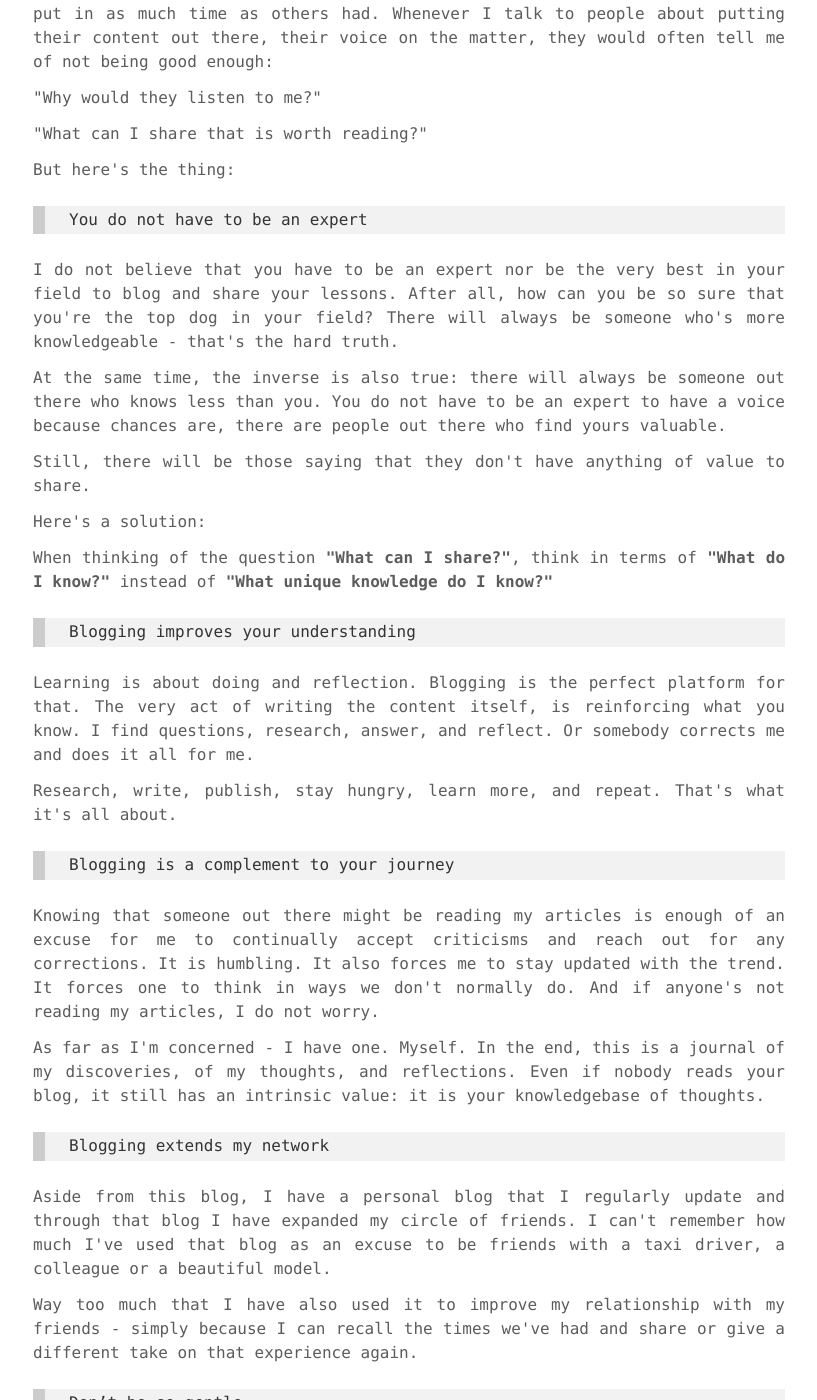
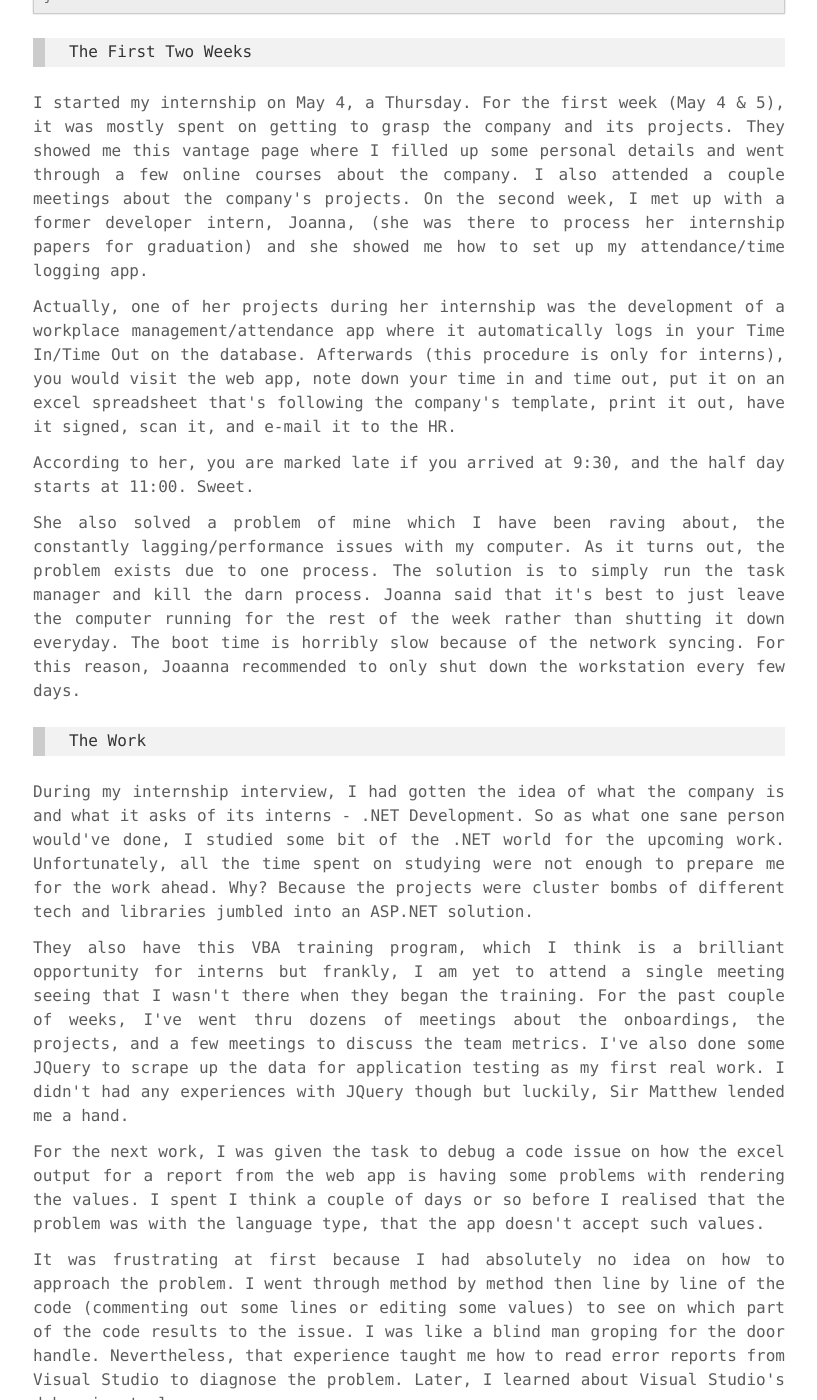
Before and after one commit to jpamata/jpamata.github.io, a Jekyll site: the page built from _posts/2017-9-23-I-Blog-Because-Im.md, in a window 1280 px wide and 1400 px high, scrolled down 341 px. Shown: the whole window, without its empty margins (231-1048 px from the left). Built offline with Jekyll 4.4.1, drawn with Linux system fonts in a browser that asks for light colours; comment, search, counter and statistics services are not loaded; some of the changed text lies outside the part shown.

Commit message:
Update 2017-9-23-I-Blog-Because-Im.md

````diff
--- a/_posts/2017-9-23-I-Blog-Because-Im.md
+++ b/_posts/2017-9-23-I-Blog-Because-Im.md
@@ -1,57 +1,89 @@
 ---
 layout: post
-title:  "I Blog Because I'm..."
+title:  "My first month as a Software Developer Intern"
+description: "That awkward first month."
+keywords: "internship"
 comments: true
-date:   2017-9-23 23:00:00 +1700
-categories: reflection
+date:   2017-9-23 23:09:47 +0700
+categories: journey
+author: john
 ---
-
-# ...not an expert.
-
-<p align="justify">I admit it. I am not an expert and I do not claim to be one. How can I? I'm just an undergrad who hasn't gotten a glimpse yet of the industry; I haven't put in as much time as others had. Whenever I talk to people about putting their content out there, their voice on the matter, they would often tell me of not being good enough:</p>
-
-<p>"Why would they listen to me?"</p>
-
-<p>"What can I share that is worth reading?"</p>
-
-<p>But here's the thing:</p>
 
 
 
-> You do not have to be an expert
+```go
+func main() {
+	fmt.Println("Hello, Internship")
+}
+```
 
-<p align="justify">I do not believe that you have to be an expert nor be the very best in your field to blog and share your lessons. After all, how can you be so sure that you're the top dog in your field? There will always be someone who's more knowledgeable - that's the hard truth.</p>
+> The First Two Weeks
 
-<p align="justify"> At the same time, the inverse is also true: there will always be someone out there who knows less than you. You do not have to be an expert to have a voice because chances are, there are people out there who find yours valuable. </p>
+<p align="justify">I started my internship on May 4, a Thursday. For the first week (May 4 & 5), it was mostly spent on getting to grasp the company and its projects. They showed me this vantage page where I filled up some personal details and went through a few online courses about the company. I also attended a couple meetings about the company's projects. On the second week, I met up with a former developer intern, Joanna, (she was there to process her internship papers for graduation) and she showed me how to set up my attendance/time logging app.</p> <!--more-->
+<p align="justify">Actually, one of her projects during her internship was the development of a workplace management/attendance app where it automatically logs in your Time In/Time Out on the database. Afterwards (this procedure is only for interns), you would visit the web app, note down your time in and time out, put it on an excel spreadsheet that's following the company's template, print it out, have it signed, scan it, and e-mail it to the HR.</p>
 
-<p align="justify">Still, there will be those saying that they don't have anything of value to share. </p>
+<p align="justify">According to her, you are marked late if you arrived at 9:30, and the half day starts at 11:00. Sweet.</p>
 
-<p align="justify">Here's a solution:</p>
+<p align="justify">She also solved a problem of mine which I have been raving about, the constantly lagging/performance issues with my computer. As it turns out, the problem exists due to one process. The solution is to simply run the task manager and kill the darn process. Joanna said that it's best to just leave the computer running for the rest of the week rather than shutting it down everyday. The boot time is horribly slow because of the network syncing. For this reason, Joaanna recommended to only shut down the workstation every few days.</p>
 
-<p align="justify">When thinking of the question <strong>"What can I share?"</strong>, think in terms of <strong>"What do I know?"</strong> instead of <strong>"What unique knowledge do I know?"</strong></p>
+> The Work
 
-> Blogging improves your understanding
+<p align="justify">During my internship interview, I had gotten the idea of what the company is and what it asks of its interns - .NET Development. So as what one sane person would've done, I studied some bit of the .NET world for the upcoming work. Unfortunately, all the time spent on studying were not enough to prepare me for the work ahead. Why? Because the projects were cluster bombs of different tech and libraries jumbled into an ASP.NET solution. </p>
 
-<p align="justify">Learning is about doing and reflection. Blogging is the perfect platform for that. The very act of writing the content itself, is reinforcing what you know. I find questions, research, answer, and reflect. Or somebody corrects me and does it all for me. </p>
+<p align="justify">They also have this VBA training program, which I think is a brilliant opportunity for interns but frankly, I am yet to attend a single meeting seeing that I wasn't there when they began the training. For the past couple of weeks, I've went thru dozens of meetings about the onboardings, the projects, and a few meetings to discuss the team metrics. I've also done some JQuery to scrape up the data for application testing as my first real work. I didn't had any experiences with JQuery though but luckily, Sir Matthew lended me a hand.</p>
 
-<p align="justify">Research, write, publish, stay hungry, learn more, and repeat. That's what it's all about.</p>
+<p align="justify">For the next work, I was given the task to debug a code issue on how the excel output for a report from the web app is having some problems with rendering the values. I spent I think a couple of days or so before I realised that the problem was with the language type, that the app doesn't accept such values.</p>
 
-> Blogging is a complement to your journey
+<p align="justify">It was frustrating at first because I had absolutely no idea on how to approach the problem. I went through method by method then line by line of the code (commenting out some lines or editing some values) to see on which part of the code results to the issue. I was like a blind man groping for the door handle. Nevertheless, that experience taught me how to read error reports from Visual Studio to diagnose the problem. Later, I learned about Visual Studio's debugging tool.</p>
 
-<p align="justify">Knowing that someone out there might be reading my articles is enough of an excuse for me to continually accept criticisms and reach out for any corrections. It is humbling. It also forces me to stay updated with the trend. It forces one to think in ways we don't normally do. And if anyone's not reading my articles, I do not worry. </p>
 
-<p align="justify">As far as I'm concerned - I have one. Myself. In the end, this is a journal of my discoveries, of my thoughts, and reflections. Even if nobody reads your blog, it still has an intrinsic value: it is your knowledgebase of thoughts.</p>
+<p align="justify">Aside from learning the ecosystem of Microsoft, one must also learn AngularJS and JavaScript. This free online course is what I used to grasp the basics of it: <a href="https://www.codeschool.com/courses/shaping-up-with-angularjs">codeschool - AngularJS</a>. This article also helped: <a href="https://toddmotto.com/ultimate-guide-to-learning-angular-js-in-one-day/">Ultimate guide to learning AngularJS in one day</a>. I've always heard that JavaScript would be among the programming language of the future and will be seen everywhere from mobile to desktop - they were not kidding.</p>
 
-> Blogging extends my network
+<p align="justify">The team executes well. They follow the <a href="https://www.atlassian.com/agile">Agile approach to Software Development</a> and they do all the agile ceremonies: tasks are given at the beginning of a sprint (2 weeks long), daily standup meetings to make a quick report of our status, iteration reviews and retros (retrospective/reflection) at the end of a sprint, and sprint plannings.</p>
 
-<p align="justify">Aside from this blog, I have a personal blog that I regularly update and through that blog I have expanded my circle of friends. I can't remember how much I've used that blog as an excuse to be friends with a taxi driver, a colleague or a beautiful model. </p>
+> My Average Day
 
-<p align="justify">Way too much that I have also used it to improve my relationship with my friends - simply because I can recall the times we've had and share or give a different take on that experience again.</p>
+<div align="center"><img src="https://i.imgur.com/hK8Pvfw.png" align="center"></div>
 
-> Don't be so gentle
+<p align = "center"> *AM* </p>
 
-<p align="justify">So whatever mistakes or any foolish piece of writing I publish, don't be so gentle. Tell me I'm wrong, point out my mistakes, and help me learn. Let's learn together.</p>
+**[6:00]** Alarm goes off. Read a book, typically memoirs and self-improvement books.
 
-<p align="justify">That's why I blog, because I'm not an expert - and making a journal of my mistakes and lessons, sharing my failures to others, and learning alongside people about these mistakes will help me get there. </p>
+**[7:00]** Finally Wake Up. Get out of bed, eat breakfast, bath, brush teeth. If I still don't feel like it, I play piano or browse the net.
 
-<p align="justify">So that's why I blog, because I'm not an expert, and I'm doing whatever I can to become one.</p>
+**[8:30]** Arrive at office. Open facebook, ycombinator, reddit, and read up the latest articles on business and tech.
+
+**[9:00]** Start looking at yesterday's work to prepare for a standup report/updates.
+
+**[9:30]** The daily pilgrimage to Mcdonald's. I don't actually need to eat, but that routine serves as my "morning coffee".
+
+**[10:00]** Normally, a team standup meeting is scheduled at this point. Around this time I get some tasks & then I'd add them to my to-do app. Thereafter, I'd research ways on how to solve that task and make a plan of action.
+
+**[11:00]** Lunch
+
+
+<p align= "center"> *PM* </p>
+
+**[12:00]** This is when I start executing my plan of action, whether that be coding, hacking around the project, or learning the technologies required.
+
+**[1:05]** Briefly consider my life choices.
+
+**[1:30]** Remember how much $$$ I'll be banking from a career/business in Tech
+
+**[2:00]** Either I get some snack or I go out for a 5-10 minute walk to stretch my back.
+
+**[3:00]** Team usually  goes out to have a snack. Either that or there is a meeting. On the occassions that there's none of both, this is when I put my headphones on, play a song on repeat mode, and thereafter I'd transcend into deep work status.
+
+**[4:15]** Productivity breaks down and I start browsing the net every few minutes or so. I start asking my seniors for help if I'm not done yet with my task.
+
+**[4:45]** Cannot concentrate anymore! At this point, the only thing you'll see on my screen are a bunch of google chrome tabs and skype. I'd probably go to the nearby mcdonald's or the pantry for some snack.
+
+**[5:00-5:15]** Elvis has left the building.
+
+**[6:10/6:30]** If I arrived at work late, this is the time I'd leave for home.
+
+**[7:00]** Dine and shower. In that order. Showers are long as I retrospect my life.
+
+**[8:00]** Either read a technical book (science, technology, math) or learn some new stuff from an online course/video.
+
+**[10:00]** Sleep. If I can't sleep, I read a fiction book to put me to sleep.
````
